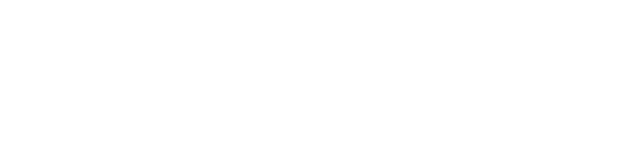
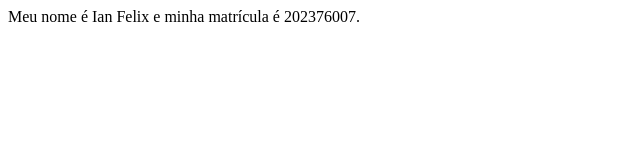
Before and after one commit to ufjf-dcc202/ufjf-dcc202-2023-3-a-atv2-ianfefe, a plain HTML site: page index.html in a window 1280 px wide. Shown: the whole page, without its empty margins (0-640 px from the left). Drawn offline with Linux system fonts and the light colour scheme.

Commit message:
adiciona conteúdo inicial

```diff
--- a/index.html
+++ b/index.html
@@ -3,9 +3,9 @@
 <head>
     <meta charset="UTF-8">
     <meta name="viewport" content="width=device-width, initial-scale=1.0">
-    <title>Document</title>
+    <title>dcc202 Atividade 2</title>
 </head>
 <body>
-
+    Meu nome é Ian Felix e minha matrícula é 202376007.
 </body>
 </html>
```
